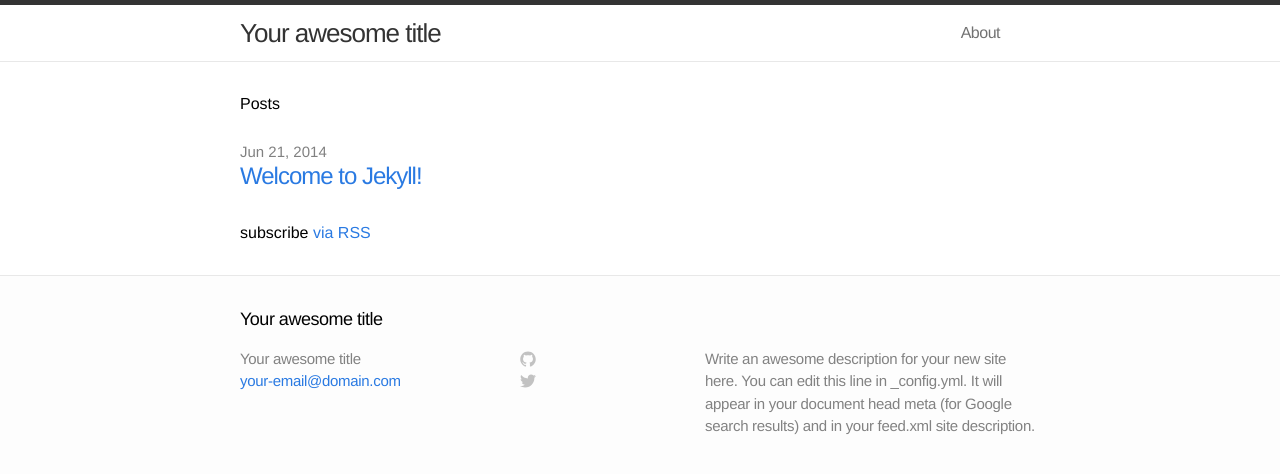
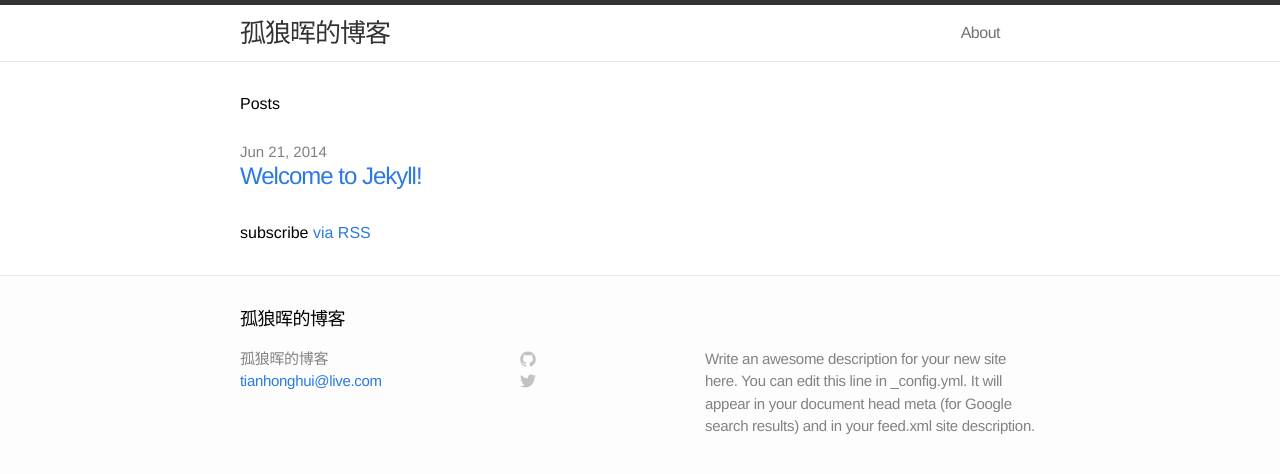
Before and after one commit to tianhonghui/tianhonghui.github.io, a Jekyll site: the page built from index.html, in a window 1280 px wide. Shown: the top 474 px of the page. Built offline with Jekyll 4.4.1, drawn with Linux system fonts in a browser that asks for light colours.

Commit message:
change blog name

```diff
--- a/_config.yml
+++ b/_config.yml
@@ -1,6 +1,6 @@
 # Site settings
-title: Your awesome title
-email: your-email@domain.com
+title: 孤狼晖的博客
+email: tianhonghui@live.com
 description: "Write an awesome description for your new site here. You can edit this line in _config.yml. It will appear in your document head meta (for Google search results) and in your feed.xml site description."
 baseurl: ""
 url: "http://yourdomain.com"
```
Also changed, not shown: 1 other file.
